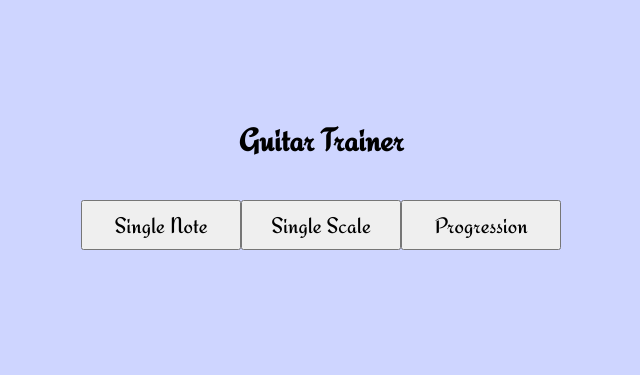
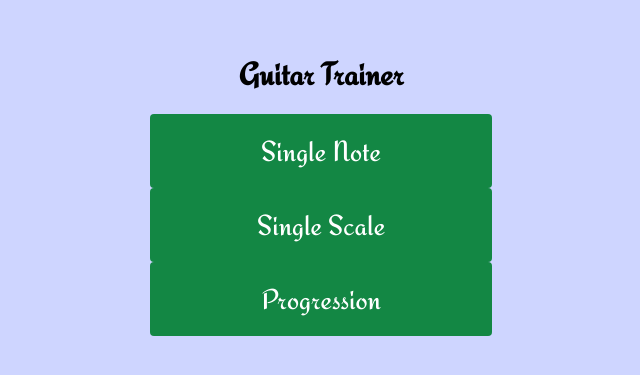
Before and after one commit to luciancic/guitar-trainer, a React (Create React App) app: page / in a window 1280 px wide. Shown: the part 215-590 px from the top of the page, without its empty margins (319-959 px from the left). Built offline with nearby package versions, Linux system fonts and the light colour scheme.

Commit message:
style buttons

```diff
--- a/src/App.scss
+++ b/src/App.scss
@@ -15,8 +15,11 @@ h1 {
 
 button {
   font-family: Redressed;
-  font-size: 1.4rem;
-  width: 10rem;
-  padding: 10px;
-  margin: 20px 0;
+  font-size: 1.8rem;
+  color: white;
+  background-color: #138744;
+  width: 70%;
+  padding: 20px;
+  border: none;
+  border-radius: 4px;
 }
```
